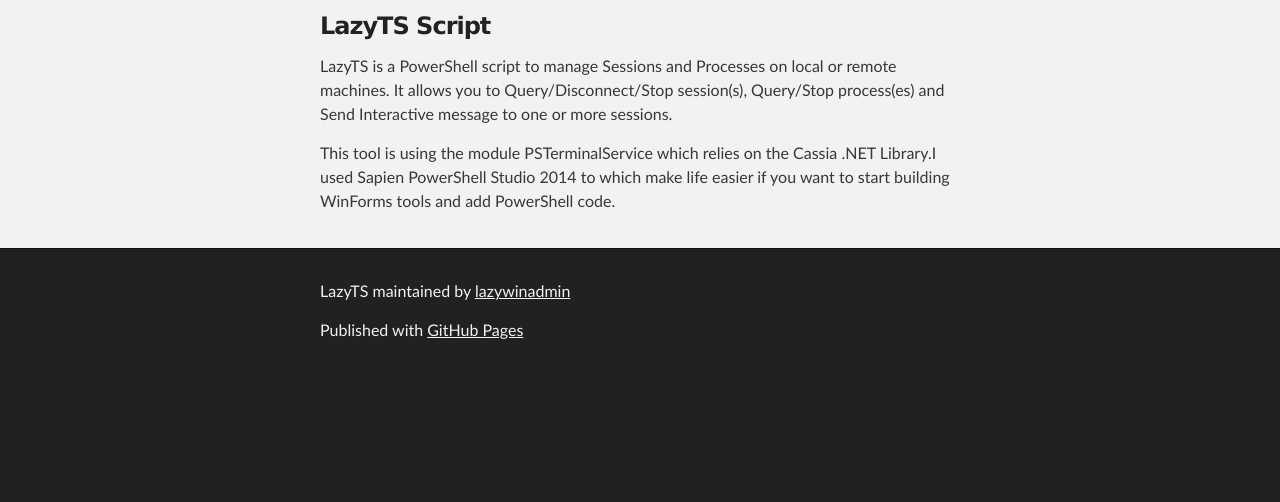
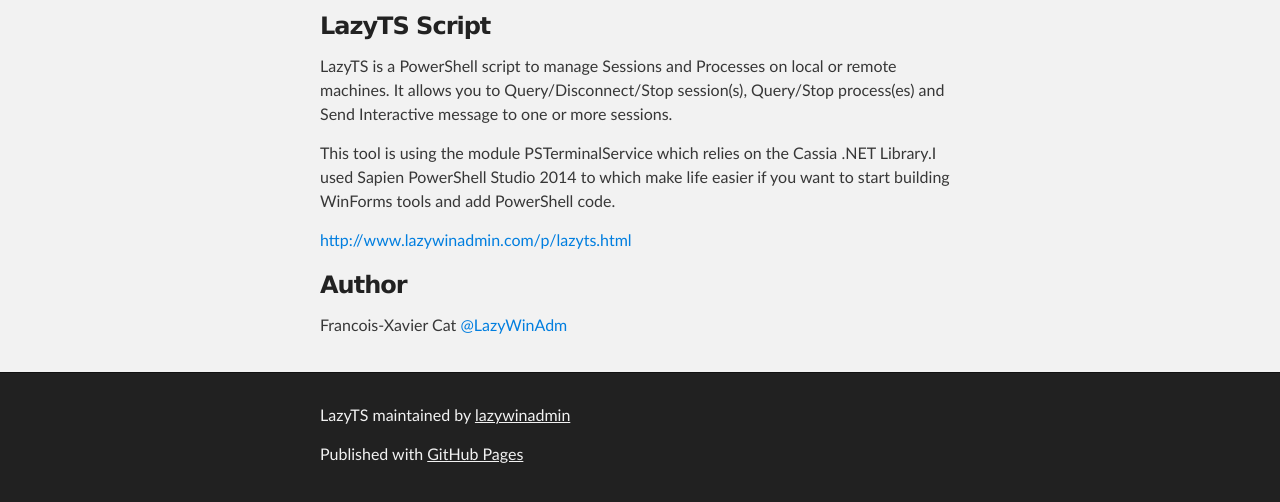
Before and after one commit to lazywinadmin/LazyTS, a plain HTML site: page index.html in a window 1280 px wide. Shown: the part 252-754 px from the top of the page. Drawn offline with Linux system fonts and the light colour scheme.

```diff
--- a/index.html
+++ b/index.html
@@ -37,6 +37,13 @@
 <p>LazyTS is a PowerShell script to manage Sessions and Processes on local or remote machines. It allows you to Query/Disconnect/Stop session(s), Query/Stop process(es) and Send Interactive message to one or more sessions.</p>
 
 <p>This tool is using the module PSTerminalService which relies on the Cassia .NET Library.I used Sapien PowerShell Studio 2014 to which make life easier if you want to start building WinForms tools and add PowerShell code.</p>
+
+<p><a href="http://www.lazywinadmin.com/p/lazyts.html">http://www.lazywinadmin.com/p/lazyts.html</a></p>
+
+<h3>
+<a id="author" class="anchor" href="#author" aria-hidden="true"><span class="octicon octicon-link"></span></a>Author</h3>
+
+<p>Francois-Xavier Cat <a href="https://twitter.com/LazyWinAdm">@LazyWinAdm</a></p>
       </section>
     </div>
 
--- a/params.json
+++ b/params.json
@@ -1 +1 @@
-{"name":"LazyTS","tagline":"PowerShell Script (GUI) to manage Terminal Sessions","body":"### LazyTS Script\r\nLazyTS is a PowerShell script to manage Sessions and Processes on local or remote machines. It allows you to Query/Disconnect/Stop session(s), Query/Stop process(es) and Send Interactive message to one or more sessions.\r\n\r\nThis tool is using the module PSTerminalService which relies on the Cassia .NET Library.I used Sapien PowerShell Studio 2014 to which make life easier if you want to start building WinForms tools and add PowerShell code.\r\n","google":"UA-23373830-2","note":"Don't delete this file! It's used internally to help with page regeneration."}
+{"name":"LazyTS","tagline":"PowerShell Script (GUI) to manage Terminal Sessions","body":"### LazyTS Script\r\nLazyTS is a PowerShell script to manage Sessions and Processes on local or remote machines. It allows you to Query/Disconnect/Stop session(s), Query/Stop process(es) and Send Interactive message to one or more sessions.\r\n\r\nThis tool is using the module PSTerminalService which relies on the Cassia .NET Library.I used Sapien PowerShell Studio 2014 to which make life easier if you want to start building WinForms tools and add PowerShell code.\r\n\r\n[http://www.lazywinadmin.com/p/lazyts.html](http://www.lazywinadmin.com/p/lazyts.html)\r\n\r\n### Author\r\n\r\nFrancois-Xavier Cat [@LazyWinAdm](https://twitter.com/LazyWinAdm)\r\n","google":"UA-23373830-2","note":"Don't delete this file! It's used internally to help with page regeneration."}
```
